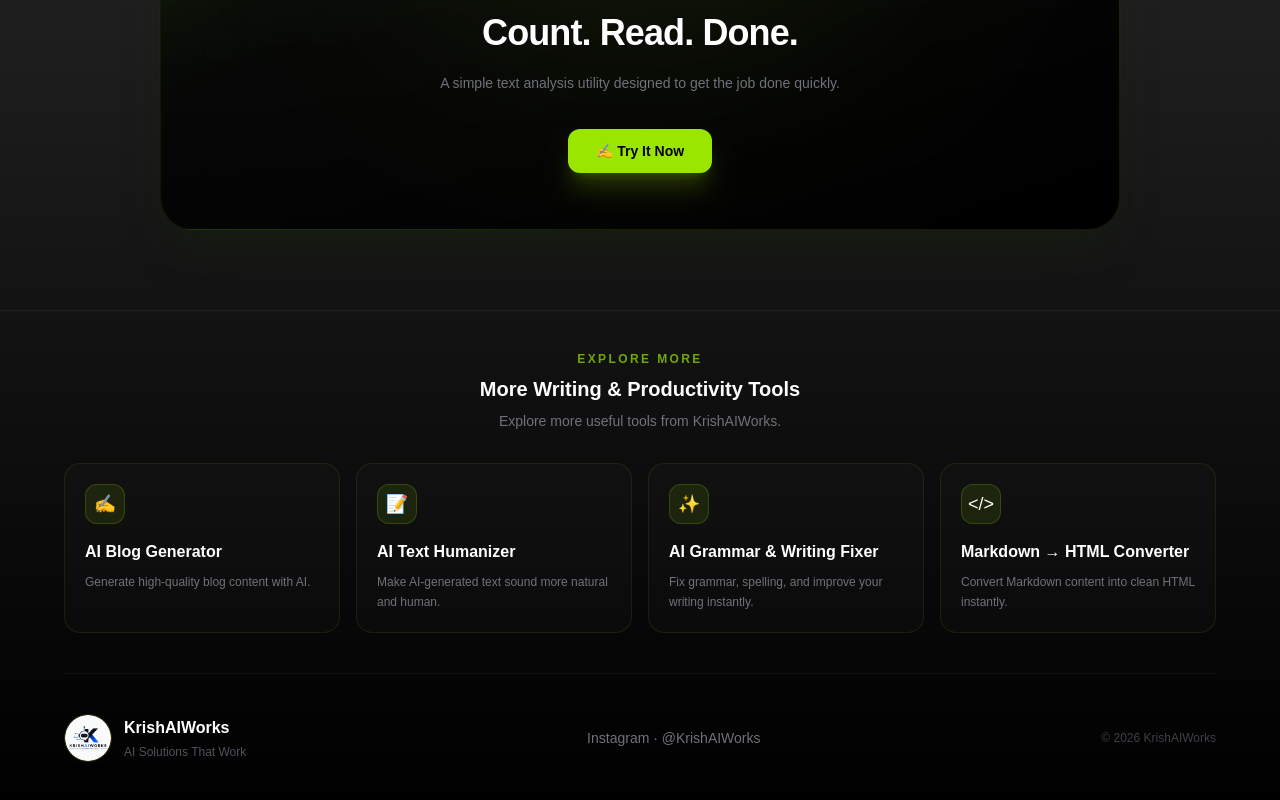
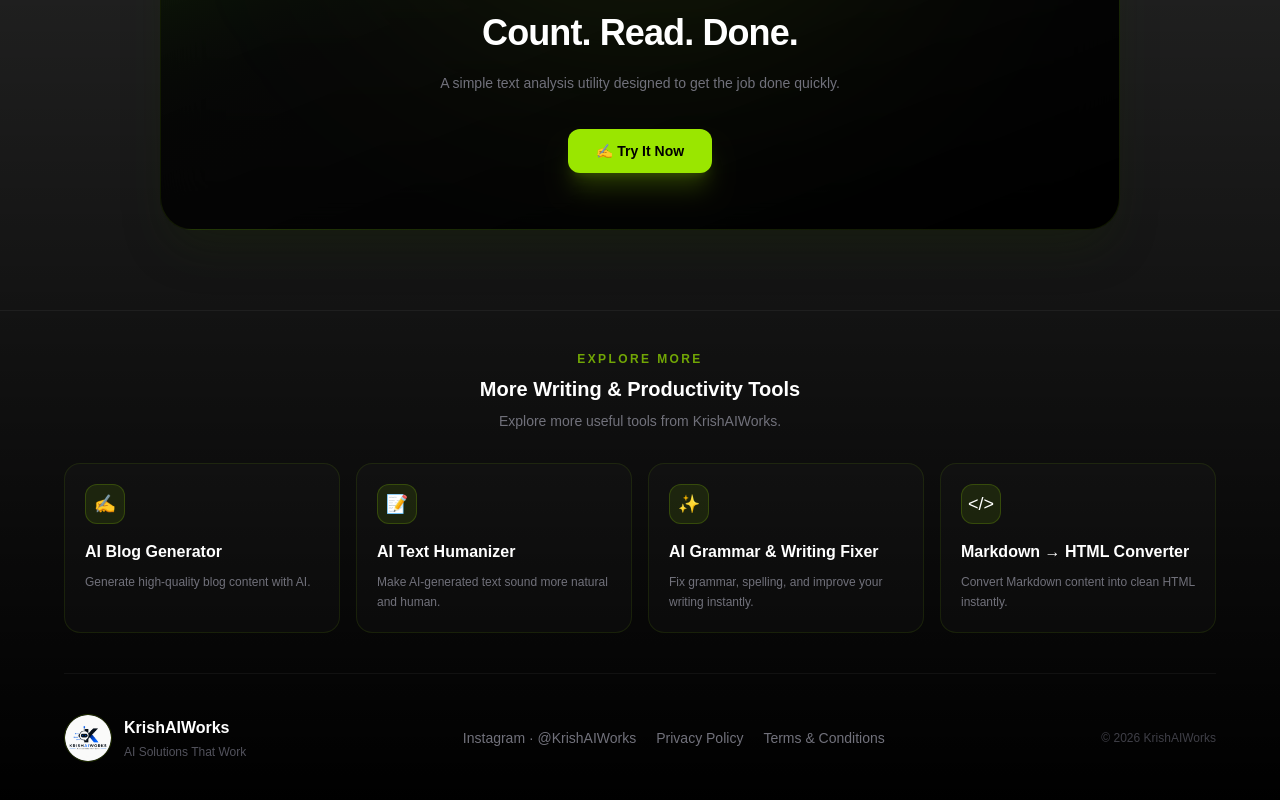
Before and after one commit to selfindependentkartik8-alt/word-counter-reading-time, a Next.js app: page / in a window 1280 px wide. Shown: the part 3814-4614 px from the top of the page. Built offline with nearby package versions, Linux system fonts and the light colour scheme.

Commit message:
Add Privacy Policy and Terms links

```diff
--- a/app/page.tsx
+++ b/app/page.tsx
@@ -579,6 +579,7 @@
   </div>
 
  {/* Original Footer */}
+
 <div className="mx-auto mt-10 flex max-w-6xl flex-col items-center justify-between gap-7 border-t border-white/5 pt-10 sm:flex-row">
 
   <div className="flex items-center gap-3">
@@ -601,6 +602,8 @@
 
   </div>
 
+  <div className="flex flex-wrap items-center justify-center gap-x-5 gap-y-2">
+
     <a
       href="https://instagram.com/KrishAIWorks"
       target="_blank"
@@ -609,6 +612,22 @@
     >
       Instagram · @KrishAIWorks
     </a>
+
+    <a
+      href="https://krishaiworks.com/privacy-policy"
+      className="text-sm text-zinc-500 transition hover:text-lime-400"
+    >
+      Privacy Policy
+    </a>
+
+    <a
+      href="https://krishaiworks.com/terms-and-conditions"
+      className="text-sm text-zinc-500 transition hover:text-lime-400"
+    >
+      Terms & Conditions
+    </a>
+
+  </div>
 
   <p className="text-xs text-zinc-700">
     © {new Date().getFullYear()} KrishAIWorks
```
Lines whose indentation alone changed are shown as unchanged.
